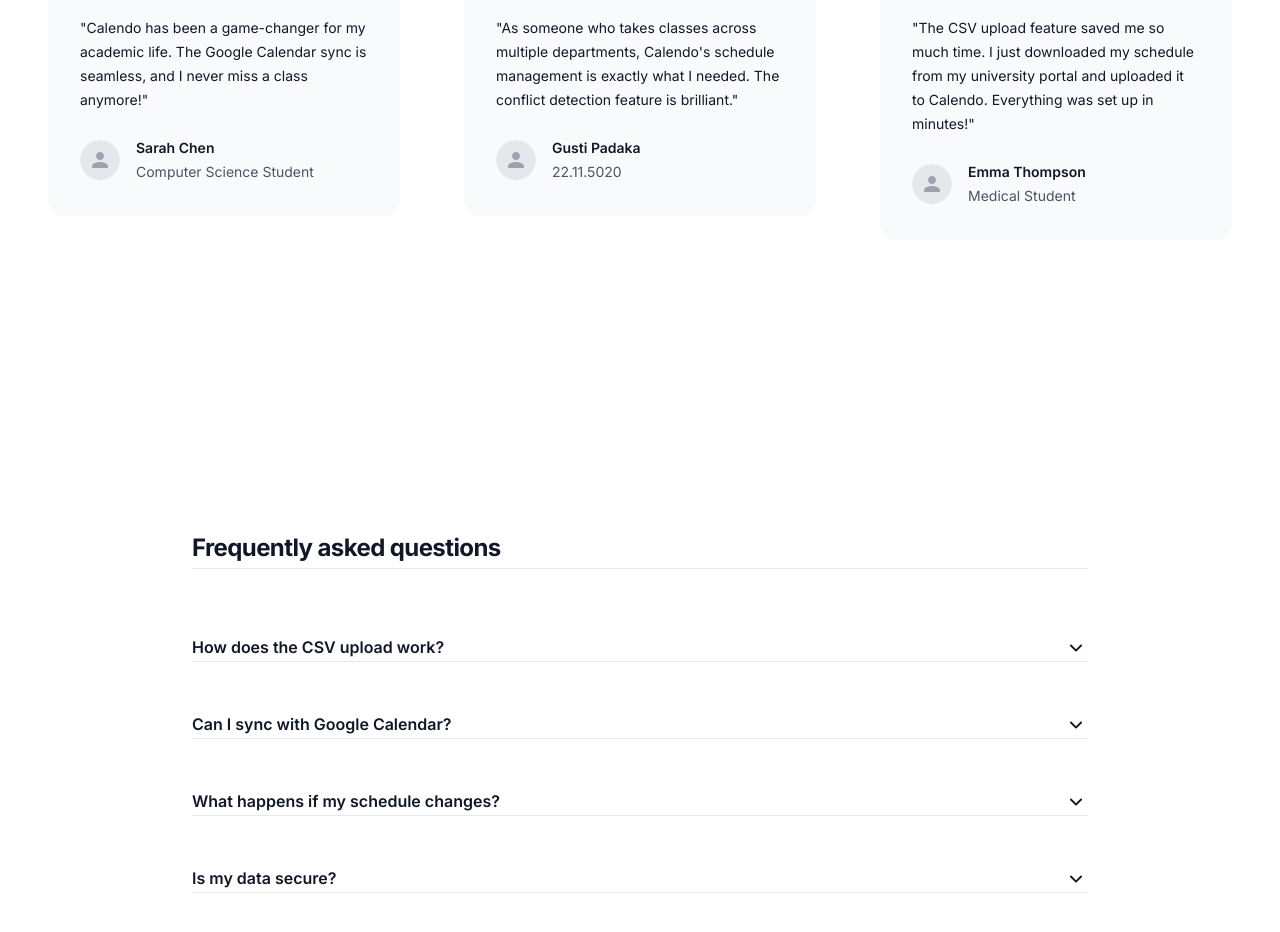
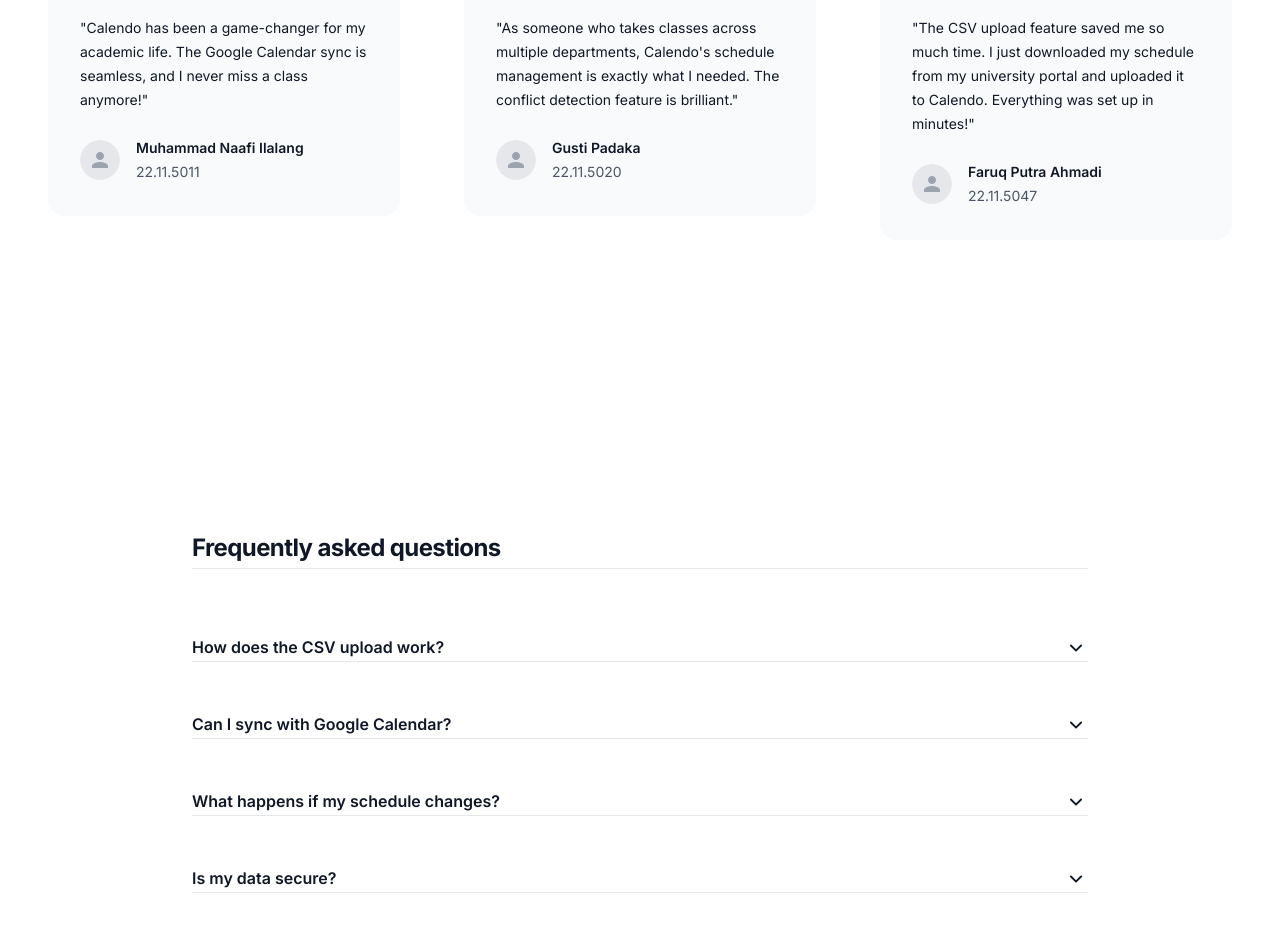
Before and after one commit to GPadaka19/Calendo, a Next.js app in the folder frontend/: page / in a window 1280 px wide. Shown: the part 3380-4312 px from the top of the page. Built offline with nearby package versions, Linux system fonts and the light colour scheme.

Commit message:
neww nama baru

```diff
--- a/frontend/src/components/sections/Testimonials.tsx
+++ b/frontend/src/components/sections/Testimonials.tsx
@@ -4,8 +4,8 @@
   {
     content: "Calendo has been a game-changer for my academic life. The Google Calendar sync is seamless, and I never miss a class anymore!",
     author: {
-      name: "Sarah Chen",
-      role: "Computer Science Student",
+      name: "Muhammad Naafi Ilalang",
+      role: "22.11.5011",
       image: "/testimonials/placeholder.svg",
     },
   },
@@ -20,8 +20,8 @@
   {
     content: "The CSV upload feature saved me so much time. I just downloaded my schedule from my university portal and uploaded it to Calendo. Everything was set up in minutes!",
     author: {
-      name: "Emma Thompson",
-      role: "Medical Student",
+      name: "Faruq Putra Ahmadi",
+      role: "22.11.5047",
       image: "/testimonials/placeholder.svg",
     },
   },
```
